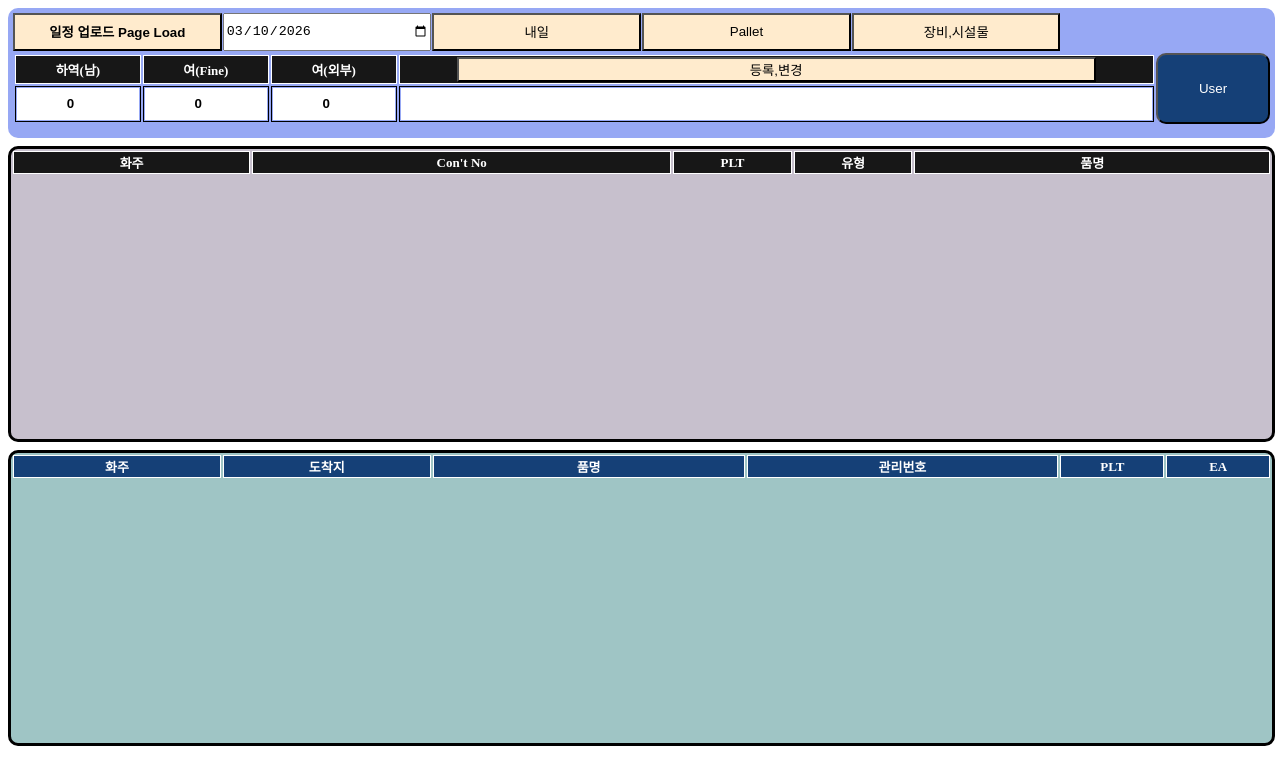
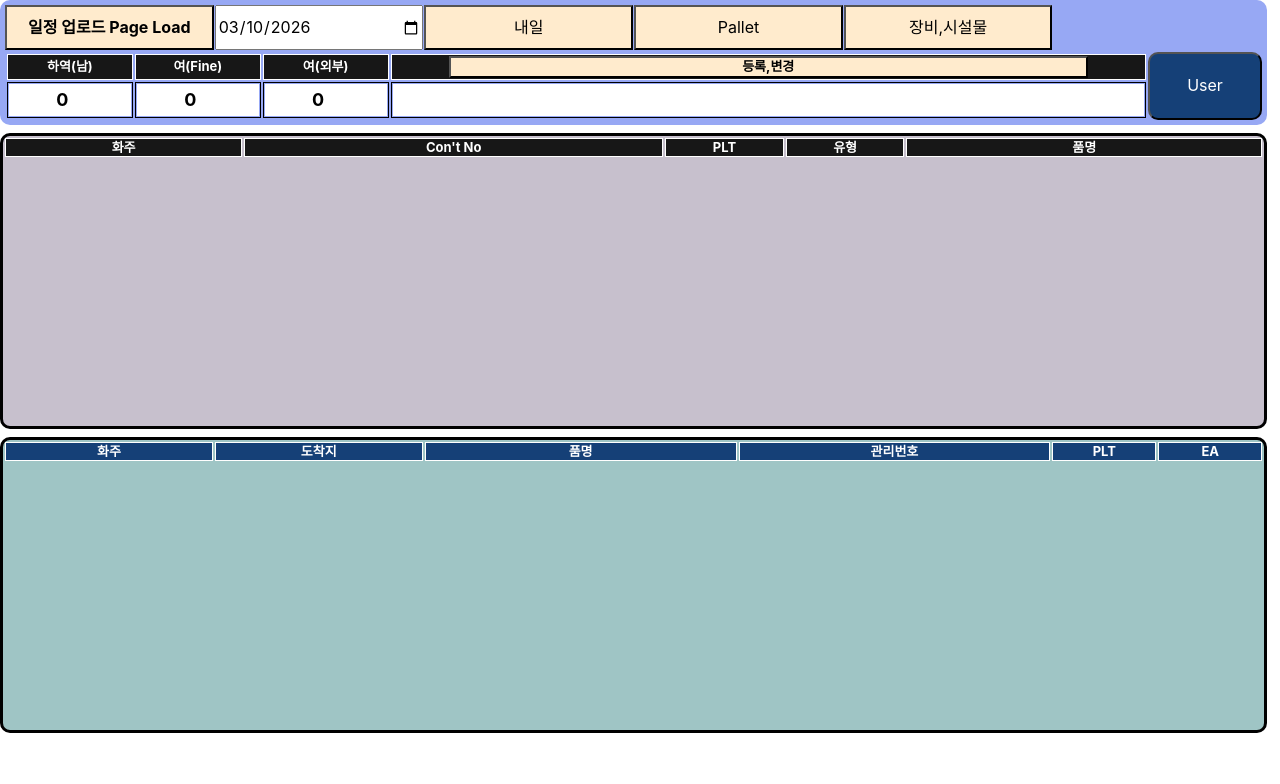
Before and after one commit to koacaiia/WmsMobile, a plain HTML site: page index.html in a window 1280 px wide. Drawn offline with Linux system fonts and the light colour scheme; no server answers.

Commit message:
Refactor CSS for improved layout and typography consistency

```diff
--- a/style.css
+++ b/style.css
@@ -1,3 +1,12 @@
+html,
+body{
+    margin:0;
+    padding:0;
+    -webkit-text-size-adjust:100%;
+    text-size-adjust:100%;
+    font-family:-apple-system, BlinkMacSystemFont, "Segoe UI", Roboto, "Noto Sans KR", "Malgun Gothic", sans-serif;
+    line-height:1.2;
+}
 body{
     display:grid;
     grid-template-rows:12fr 86fr;
@@ -119,6 +128,12 @@ th{
 }
 button{
     background-color: blanchedalmond;
+    font: inherit;
+}
+input,
+select,
+textarea{
+    font: inherit;
 }
 /* @keyframes flowText {
     0% {
@@ -165,10 +180,14 @@ button{
         #mainContent{
             width:100%;
             height:100%;
+            min-height:0;
         }
         #mainContent{
             grid-template-rows:1fr 1fr;
             row-gap:0;
+        }
+        .main{
+            min-height:0;
         }
         #btnUpLoad{
             margin:10px;
```
